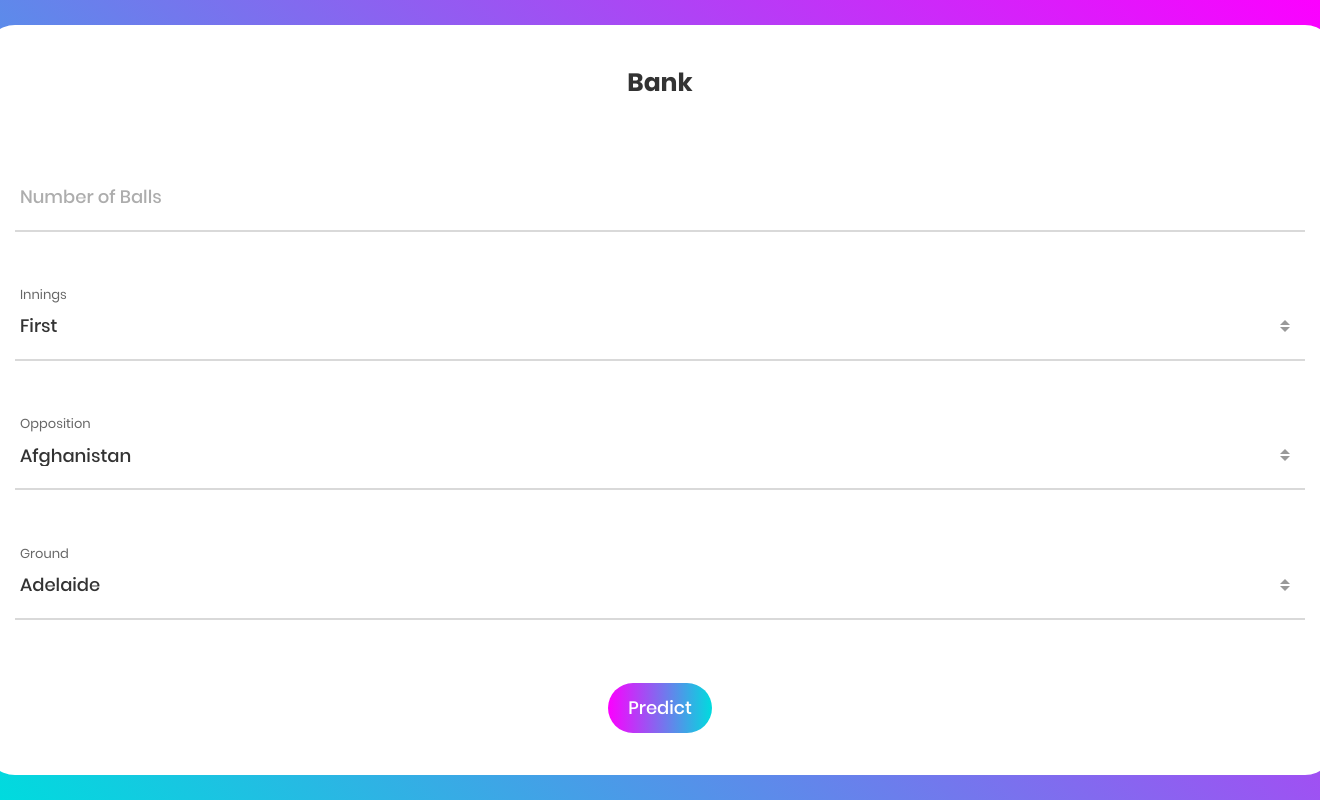
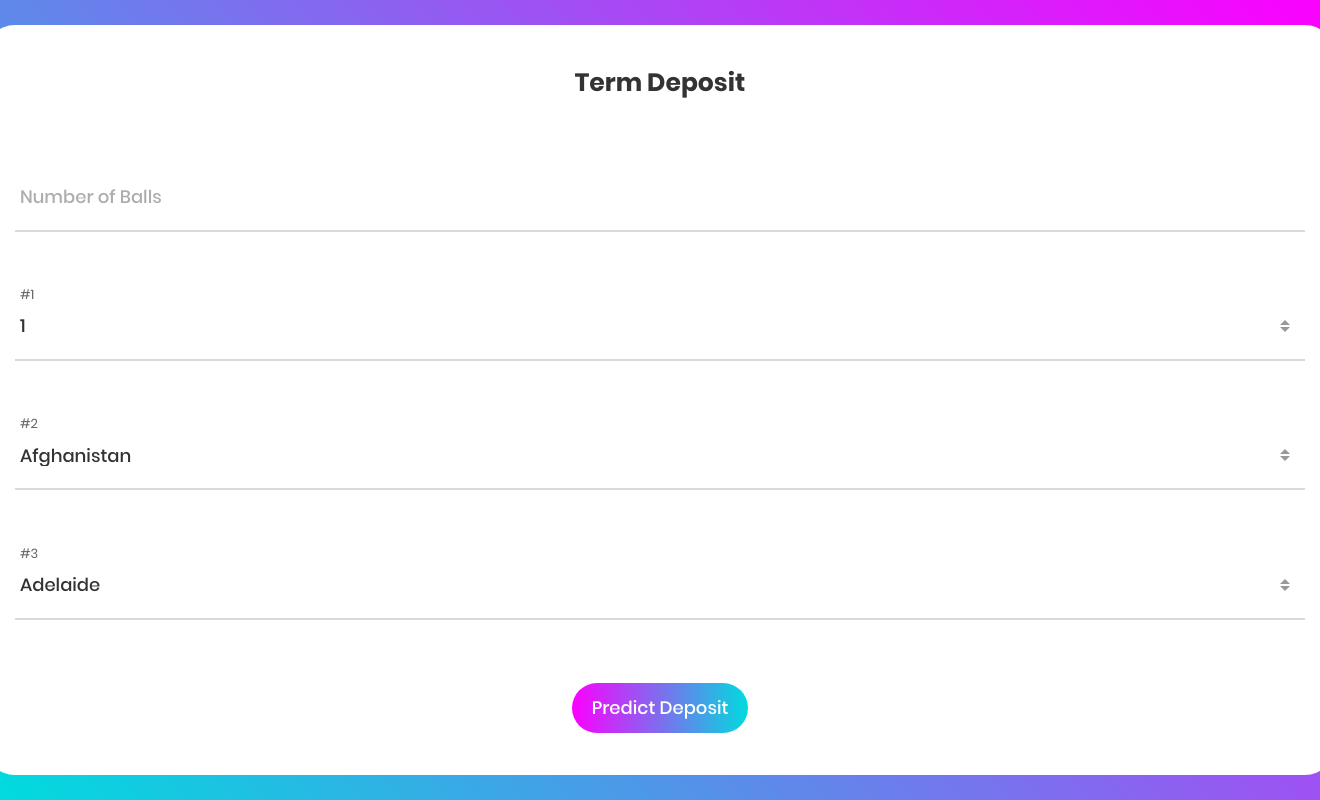
Before and after one commit to CibhiBaskar/Bank-Performance-Dashboard, a Flask app: page /predict in a window 1320 px wide. Run offline with Flask 2, Linux system fonts and the light colour scheme; some libraries are stand-ins or nearby versions.

Commit message:
Update predict.html

```diff
--- a/templates/predict.html
+++ b/templates/predict.html
@@ -1,7 +1,7 @@
 <!DOCTYPE html>
 <html lang="en">
 <head>
-	<title>Bank</title>
+	<title>Term Deposit</title>
 	<meta charset="UTF-8">
 	<meta name="viewport" content="width=device-width, initial-scale=1">
 <!--===============================================================================================-->
@@ -32,29 +32,29 @@
 			<form action="/predict" method="POST">
 				<div class="wrap-contact100">
 					<span class="contact100-form-title">
-						Bank
+						Term Deposit
 					</span>
 						<div class="wrap-input100 validate-input" data-validate="Name is required">
 							<span class="label-input100"></span>
-							<input class="input100" type="text" name="Number of Balls" placeholder="Number of Balls">
+							<input class="input100" type="text" name="Age" placeholder="Number of Balls">
 							<span class="focus-input100"></span>
 						</div>
 
 					<div class="wrap-input100 input100-select">
-						<span class="label-input100">Innings</span>
+						<span class="label-input100">#1</span>
 						<div>
-							<select class="selection-2 select2-hidden-accessible" name="Innings_Number" tabindex="-1" aria-hidden="true">
-								<option value="0">First</option>
-								<option value="1">Second</option>
+							<select class="selection-2 select2-hidden-accessible" name="#1" tabindex="-1" aria-hidden="true">
+								<option value="0">1</option>
+								<option value="1">2</option>
 							</select>
 						</div>
 						<span class="focus-input100"></span>
 					</div>
 
 					<div class="wrap-input100 input100-select">
-						<span class="label-input100">Opposition</span>
+						<span class="label-input100">#2</span>
 						<div>
-							<select class="selection-2 select2-hidden-accessible" name="Opposition" tabindex="-1" aria-hidden="true">
+							<select class="selection-2 select2-hidden-accessible" name="#2" tabindex="-1" aria-hidden="true">
 								<option value="0">Afghanistan</option>
 						        <option value="1">Australia</option>
 						        <option value="2">Bangladesh</option>
@@ -74,9 +74,9 @@
 					</div>
 
 					<div class="wrap-input100 input100-select">
-						<span class="label-input100">Ground</span>
+						<span class="label-input100">#3</span>
 						<div>
-							<select class="selection-2 select2-hidden-accessible" name="Venue" tabindex="-1" aria-hidden="true">
+							<select class="selection-2 select2-hidden-accessible" name="#3" tabindex="-1" aria-hidden="true">
 								<option value="0">Adelaide</option>
 							    <option value="1">Ahmedabad</option>
 							    <option value="2">Auckland</option>
@@ -151,7 +151,7 @@
 							<div class="contact100-form-bgbtn"></div>
 							<button class="contact100-form-btn">
 								<span>
-									Predict
+									Predict Deposit
 									<!-- <i class="fa fa-long-arrow-right m-l-7" aria-hidden="true"></i> -->
 								</span>
 							</button>
```
